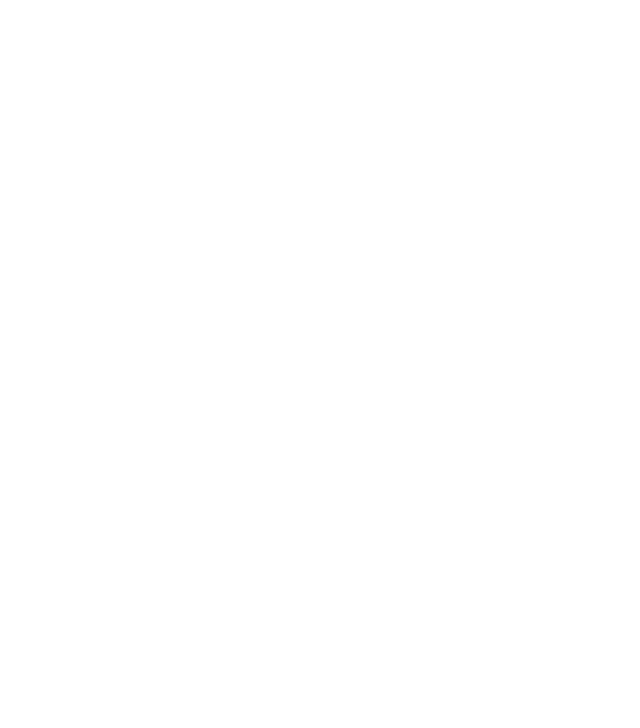
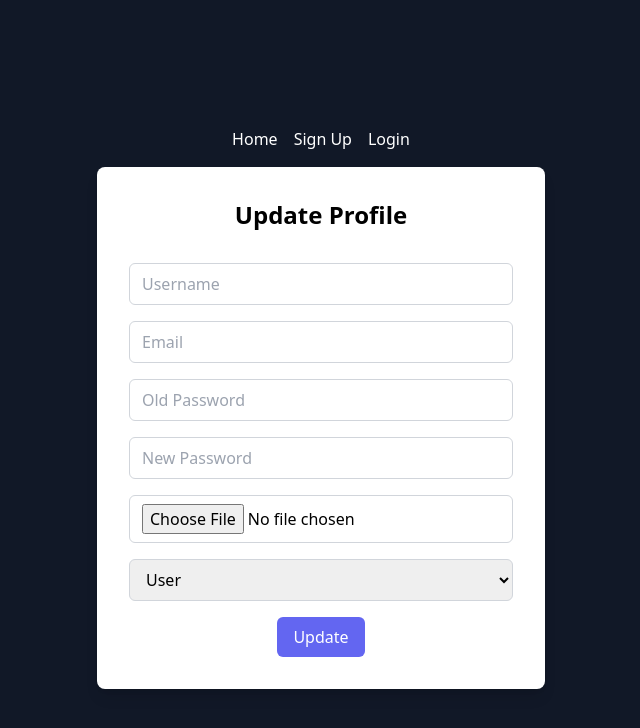
Before and after one commit to aryanofficialjain/Car_Dealership, a React (Vite) app in the folder client/: page /update in a window 1280 px wide. Shown: the top 728 px of the page, without its empty margins (319-959 px from the left). Built offline with nearby package versions, Linux system fonts and the light colour scheme.

Commit message:
style the update pages

```diff
--- a/client/src/components/Navbar.jsx
+++ b/client/src/components/Navbar.jsx
@@ -1,19 +1,14 @@
 // Navbar.js
 
-import React from 'react';
-import { Link } from 'react-router-dom';
+import React, { useContext } from "react";
+import { Link } from "react-router-dom";
+import { Context } from "../context/Context";
 
 const Navbar = () => {
+  const { token } = useContext(Context);
+
   return (
-    <nav className="bg-black p-4 flex justify-center items-center relative">
-      <div className="absolute inset-0 z-0">
-        <img
-          className="w-full h-full object-cover"
-          src="/path/to/your/car/image.jpg"
-          alt="Car Background"
-        />
-        <div className="bg-black opacity-75 absolute inset-0 z-10"></div>
-      </div>
+    <nav className="bg-gray-900 p-4 flex justify-center items-center relative">
       <div className="relative z-20">
         <ul className="flex space-x-4">
           <li>
@@ -21,6 +16,16 @@
               Home
             </Link>
           </li>
+          {token ? (
+            <>
+            <li>
+              <Link to="/profile" className="text-white hover:text-gray-300">
+                Profile
+              </Link>
+            </li>
+            </>
+          ) : (
+            <>
               <li>
                 <Link to="/signup" className="text-white hover:text-gray-300">
                   Sign Up
@@ -31,6 +36,8 @@
                   Login
                 </Link>
               </li>
+            </>
+          )}
         </ul>
       </div>
     </nav>
--- a/client/src/components/SearchBar.jsx
+++ b/client/src/components/SearchBar.jsx
@@ -11,7 +11,7 @@
           placeholder="Search Your Dream Car"
           className="py-2 px-4 w-64 sm:w-80 rounded-l-md focus:outline-none"
         />
-        <button className="bg-purple-900 hover:bg-purple-700 text-white py-2 px-4 rounded-r-md">
+        <button className="bg-gray-900 hover:bg-purple-700 text-white py-2 px-4 rounded-r-md">
           Search
         </button>
       </div>
--- a/client/src/pages/Login.jsx
+++ b/client/src/pages/Login.jsx
@@ -35,7 +35,7 @@
   };
 
   return (
-    <div className="min-h-screen bg-black flex flex-col">
+    <div className="min-h-screen bg-gray-900 flex flex-col">
       <Navbar />
       <div className="flex-1 flex items-center justify-center">
         <div className="bg-gray-300 mt-8 p-8 rounded-lg shadow-lg w-full sm:w-96">
--- a/client/src/pages/Profile.jsx
+++ b/client/src/pages/Profile.jsx
@@ -2,6 +2,7 @@
 import { Context } from "../context/Context";
 import axios from "axios";
 import { useNavigate } from "react-router-dom";
+import Navbar from "../components/Navbar";
 
 const Profile = () => {
   const { token, setToken } = useContext(Context);
@@ -9,15 +10,7 @@
   const [error, setError] = useState(null);
   const navigate = useNavigate();
 
-  const handleUpdate = () => {
-    navigate("/update");
-  };
-
-  const handleLogout = () => {
-    setToken(null);
-    navigate("/login");
-  };
-
+  // Fetch user profile information from backend
   const fetchUserProfile = async () => {
     try {
       const response = await axios.get("http://localhost:8000/user/profile", {
@@ -34,6 +27,13 @@
     }
   };
 
+  // Function to handle logout
+  const handleLogout = () => {
+    setToken(null);
+    navigate("/login");
+  };
+
+  // Function to handle account deletion
   const removeAccount = async () => {
     try {
       const response = await axios.delete("http://localhost:8000/user/delete", {
@@ -42,7 +42,7 @@
         },
       });
       if (response.status === 200) {
-        setUser(null); // Assuming that the user data should be cleared after account deletion
+        setUser(null); // Clear user data after account deletion
         handleLogout(); // Log out user after deleting the account
       }
     } catch (error) {
@@ -51,6 +51,12 @@
     }
   };
 
+  // Function to navigate to the update profile route
+  const handleUpdate = () => {
+    navigate("/update");
+  };
+
+  // Effect to fetch user profile data when token changes
   useEffect(() => {
     if (token) {
       fetchUserProfile();
@@ -58,18 +64,48 @@
   }, [token]);
 
   return (
-    <div>
-      {user && (
-        <>
-          <p>{user.username}</p>
-          <p>{user.email}</p>
-          <img src={`http://localhost:8000/${user.profileImage}`} alt="Profile" />
-        </>
-      )}
-      <button onClick={handleLogout}>Logout</button>
-      <button onClick={handleUpdate}>Update</button>
-      <button onClick={removeAccount}>Delete Account</button>
-      {error && <p>{error.message}</p>}
+    <div className="bg-gray-900 min-h-screen flex flex-col items-center justify-center">
+      <Navbar/>
+      <div className="container mx-auto p-4">
+        {user && (
+          <div className="max-w-md mx-auto bg-white rounded-lg overflow-hidden shadow-lg">
+            <div className="p-4">
+              <div className="flex items-center justify-center">
+                <img
+                  className="rounded-full w-20 h-20"
+                  src={`http://localhost:8000/${user.profileImage}`}
+                  alt="Profile"
+                />
+              </div>
+              <div className="text-center mt-4">
+                <h2 className="text-xl font-bold">{user.username}</h2>
+                <p className="text-sm text-gray-600">{user.email}</p>
+              </div>
+              <div className="flex justify-center mt-4 space-x-4">
+                <button
+                  onClick={handleLogout}
+                  className="bg-red-500 hover:bg-red-600 text-white px-4 py-2 rounded-lg focus:outline-none"
+                >
+                  Logout
+                </button>
+                <button
+                  onClick={handleUpdate}
+                  className="bg-blue-500 hover:bg-blue-600 text-white px-4 py-2 rounded-lg focus:outline-none"
+                >
+                  Update
+                </button>
+                <button
+                  onClick={removeAccount}
+                  className="bg-gray-500 hover:bg-gray-600 text-white px-4 py-2 rounded-lg focus:outline-none"
+                >
+                  Delete Account
+                </button>
+              </div>
+            </div>
+          </div>
+        )}
+        {error && <p className="text-red-500 mt-4">{error.message}</p>}
+      </div>
     </div>
   );
 };
--- a/client/src/pages/Signup.jsx
+++ b/client/src/pages/Signup.jsx
@@ -60,7 +60,7 @@
   };
 
   return (
-    <div className="min-h-screen bg-black flex flex-col items-center justify-center">
+    <div className="min-h-screen bg-gray-900 flex flex-col items-center justify-center">
       <Navbar/>
       <div className="bg-gray-300 mt-4 text-black p-8 rounded-lg shadow-lg w-full sm:w-96">
         <h2 className="text-3xl font-semibold mb-4 text-center">Signup</h2>
--- a/client/src/pages/Update.jsx
+++ b/client/src/pages/Update.jsx
@@ -2,16 +2,17 @@
 import axios from "axios";
 import { Context } from "../context/Context";
 import { useNavigate } from "react-router-dom";
+import Navbar from "../components/Navbar";
 
 const Update = () => {
   const [error, setError] = useState(null);
-  const { token, setToken } = useContext(Context);
+  const { token } = useContext(Context);
   const navigate = useNavigate();
-  const [formdata, setFormData] = useState({
+  const [formData, setFormData] = useState({
     email: "",
     username: "",
     role: "user",
-    profileImage: null, // Changed from 'file' to 'profileImage'
+    profileImage: null,
     oldpassword: "",
     newpassword: "",
   });
@@ -28,16 +29,15 @@
 
   const handleSubmit = async (e) => {
     e.preventDefault();
-    console.log(formdata);
     try {
       const formDataToSend = new FormData();
-      formDataToSend.append("email", formdata.email);
-      formDataToSend.append("username", formdata.username);
-      formDataToSend.append("role", formdata.role);
-      formDataToSend.append("oldpassword", formdata.oldpassword);
-      formDataToSend.append("newpassword", formdata.newpassword);
-      if (formdata.profileImage) { // Changed from 'file' to 'profileImage'
-        formDataToSend.append("profileImage", formdata.profileImage);
+      formDataToSend.append("email", formData.email);
+      formDataToSend.append("username", formData.username);
+      formDataToSend.append("role", formData.role);
+      formDataToSend.append("oldpassword", formData.oldpassword);
+      formDataToSend.append("newpassword", formData.newpassword);
+      if (formData.profileImage) {
+        formDataToSend.append("profileImage", formData.profileImage);
       }
 
       const response = await axios.put(
@@ -53,64 +53,97 @@
       console.log(response.data);
       if (response.status === 200) {
         navigate("/profile");
-    }} catch (error) {
-      console.log(error);
+      }
+    } catch (error) {
+      console.error("Update failed:", error);
       setError(error);
+    }
   };
 
   return (
-    <>
+    <div className="flex flex-col bg-gray-900 items-center justify-center min-h-screen bg-gray-50">
+      <Navbar/>
+      <div className="max-w-md w-full mx-auto p-8 bg-white rounded-lg shadow-lg">
+        <h2 className="text-2xl font-bold text-center mb-8">Update Profile</h2>
         <form onSubmit={handleSubmit} encType="multipart/form-data">
-        <div>Update</div>
+          <div className="mb-4">
             <input
               type="text"
               placeholder="Username"
               id="username"
               name="username"
-          value={formdata.username}
+              value={formData.username}
               onChange={handleChange}
+              className="w-full px-3 py-2 border border-gray-300 rounded-md focus:outline-none focus:border-indigo-500"
             />
+          </div>
+          <div className="mb-4">
             <input
               type="email"
               placeholder="Email"
               id="email"
               name="email"
-          value={formdata.email}
+              value={formData.email}
               onChange={handleChange}
+              className="w-full px-3 py-2 border border-gray-300 rounded-md focus:outline-none focus:border-indigo-500"
             />
+          </div>
+          <div className="mb-4">
             <input
               type="password"
               placeholder="Old Password"
               id="oldpassword"
               name="oldpassword"
-          value={formdata.oldpassword}
+              value={formData.oldpassword}
               onChange={handleChange}
+              className="w-full px-3 py-2 border border-gray-300 rounded-md focus:outline-none focus:border-indigo-500"
             />
+          </div>
+          <div className="mb-4">
             <input
               type="password"
               placeholder="New Password"
               id="newpassword"
               name="newpassword"
-          value={formdata.newpassword}
+              value={formData.newpassword}
               onChange={handleChange}
+              className="w-full px-3 py-2 border border-gray-300 rounded-md focus:outline-none focus:border-indigo-500"
             />
-
-        <br />
-        <input type="file" id="file" name="profileImage" onChange={handleChange} /> {/* Changed 'file' to 'profileImage' */}
+          </div>
+          <div className="mb-4">
+            <input
+              type="file"
+              id="file"
+              name="profileImage"
+              onChange={handleChange}
+              className="w-full px-3 py-2 border border-gray-300 rounded-md focus:outline-none focus:border-indigo-500"
+            />
+          </div>
+          <div className="mb-4">
             <select
               name="role"
               id="role"
-          value={formdata.role}
+              value={formData.role}
               onChange={handleChange}
+              className="w-full px-3 py-2 border border-gray-300 rounded-md focus:outline-none focus:border-indigo-500"
             >
               <option value="user">User</option>
               <option value="admin">Admin</option>
             </select>
-        <button type="submit">Update</button>
+          </div>
+          <div className="text-center">
+            <button
+              type="submit"
+              className="bg-indigo-500 text-white px-4 py-2 rounded-md hover:bg-indigo-600 focus:outline-none focus:bg-indigo-600"
+            >
+              Update
+            </button>
+          </div>
         </form>
-      {error && <p>{error.message}</p>}
-    </>
+        {error && <p className="text-red-500 mt-4">{error.message}</p>}
+      </div>
+    </div>
   );
-}};
+};
 
 export default Update;
```
Also changed, not shown: 2 other files (tests, documents, lock files or other folders). Lines whose indentation alone changed are shown as unchanged.
